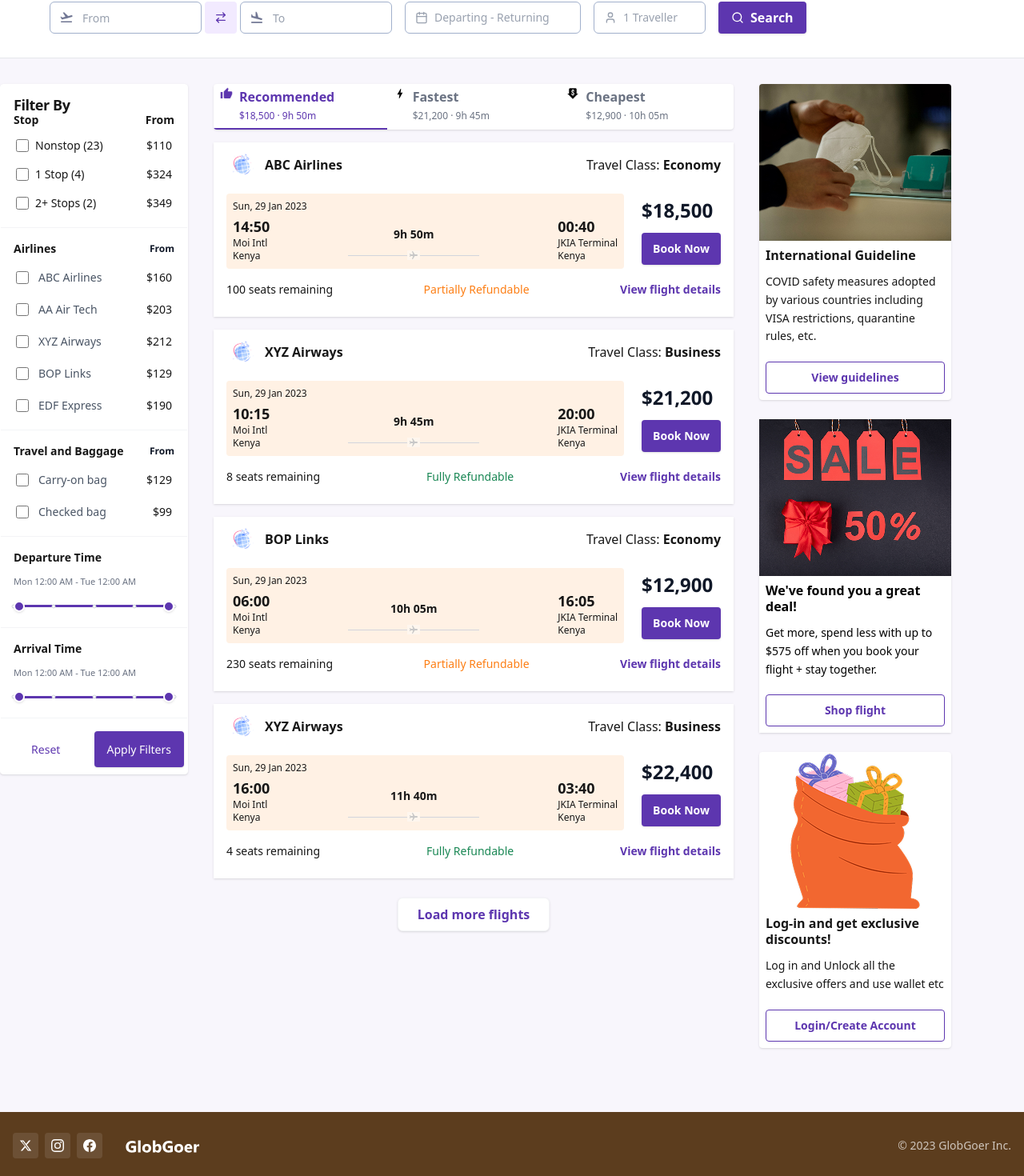
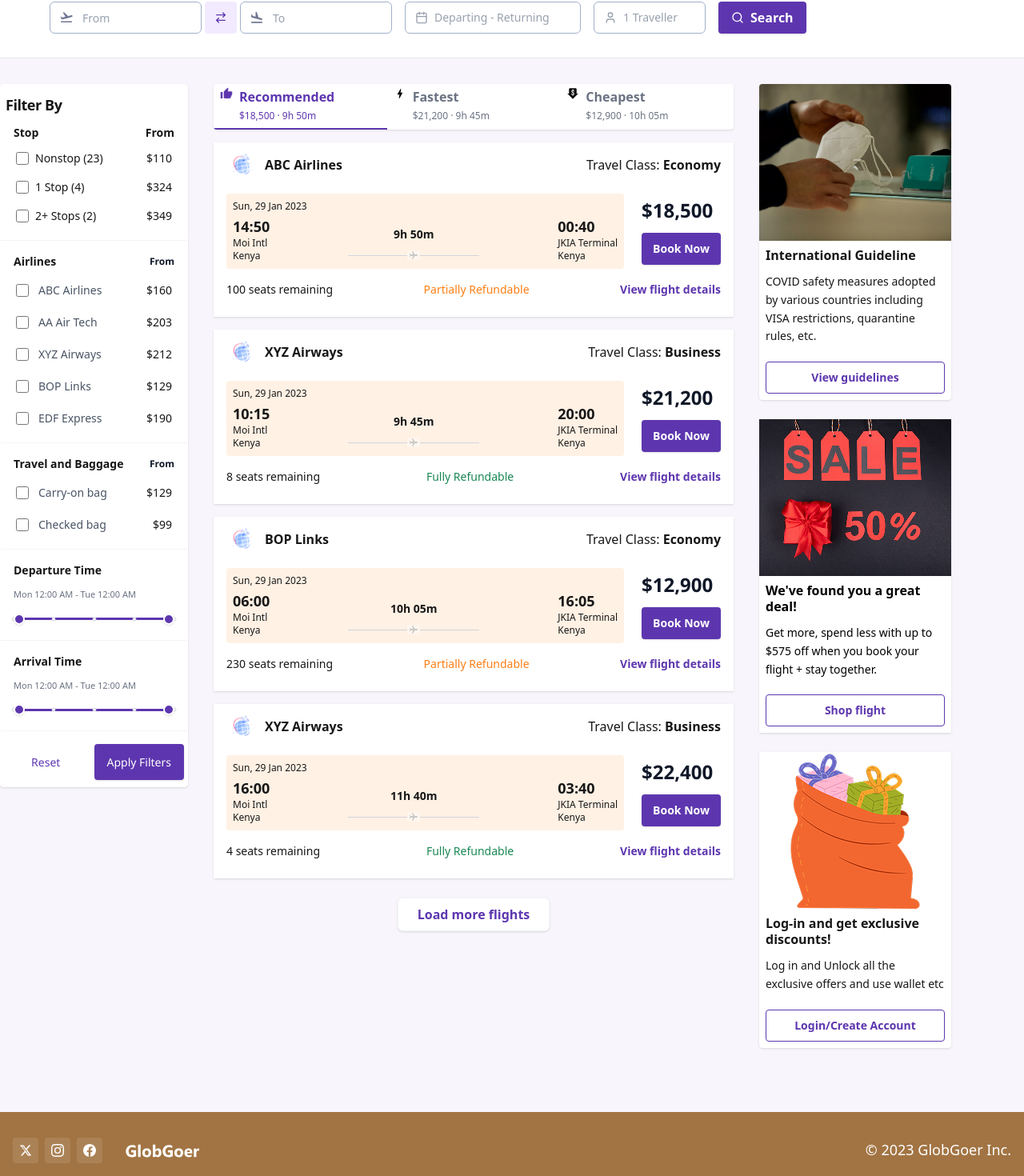
Before and after one commit to Zynshamil/soulxes-techinical, a Next.js app: page / in a window 1280 px wide. Shown: the part 178-1648 px from the top of the page at 80% size. Built offline with nearby package versions, Linux system fonts and the light colour scheme; a web font is replaced by a local one.

Commit message:
style: Update global styles and footer layout for improved aesthetics

```diff
--- a/app/globals.css
+++ b/app/globals.css
@@ -53,11 +53,6 @@
 }
 
 @theme inline {
-  --color-brand-purple: #482a89;
-  --color-brand-light: #f8f6fc;
-  --color-brand-hover: #3b2072;
-  --color-brand-border: #e5e7eb;
-  --color-brand-text: #171717;
   --color-background: var(--background);
   --color-foreground: var(--foreground);
   --font-sans: var(--font-geist-sans);
@@ -75,7 +70,7 @@
 }
 
 body {
-  background: var(--background);
+  background: #F3F3F3;
   color: var(--foreground);
   font-weight: 400;
   font-synthesis: none;
--- a/components/features/SidebarFilter.jsx
+++ b/components/features/SidebarFilter.jsx
@@ -37,8 +37,8 @@ export function SidebarFilter({ data, onApply, onReset }) {
 
   return (
     <Card className="w-full max-w-xs border-0 shadow-none lg:border border-white rounded-sm">
-      <CardHeader className="px-4 pt-4">
-        <CardTitle className="text-[18px] font-semibold">Filter By</CardTitle>
+      <CardHeader className="px-1.5 pt-4">
+        <CardTitle className="text-[18px] pb-4 font-semibold">Filter By</CardTitle>
         {activeCount > 0 && (
           <span className="text-xs bg-brand-purple text-white rounded-full px-2 py-0.5 font-medium">
             {activeCount}
--- a/components/layout/Footer.jsx
+++ b/components/layout/Footer.jsx
@@ -32,7 +32,7 @@ const socials = [
 
 export default function Footer() {
   return (
-    <footer className="bg-[#5C3D1E] text-white py-5">
+    <footer className="bg-[#a27443] text-white h-24 flex ">
       <div className="container mx-auto px-4 max-w-7xl flex items-center justify-between gap-4 flex-wrap">
         {/* Left: social icons + logo */}
         <div className="flex items-center gap-5">
@@ -59,7 +59,7 @@ export default function Footer() {
         </div>
 
         {/* Right: copyright */}
-        <p className="text-white/70 text-sm">© 2023 GlobGoer Inc.</p>
+        <p className="text-white text-[18px] font-normal">© 2023 GlobGoer Inc.</p>
       </div>
     </footer>
   );
```
